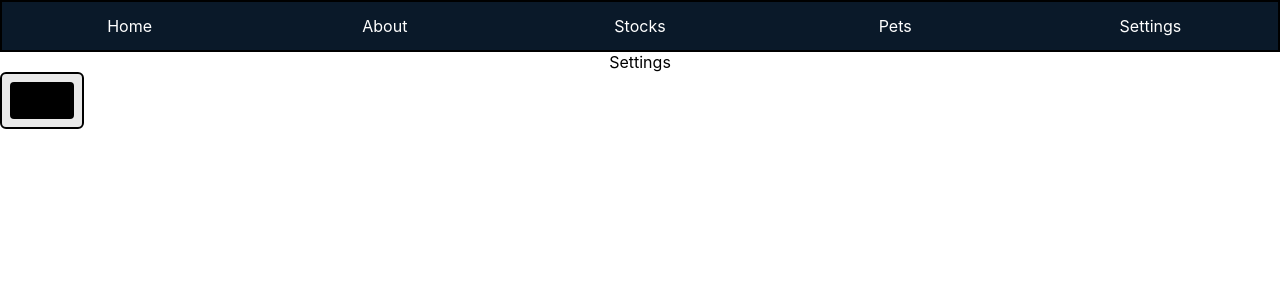
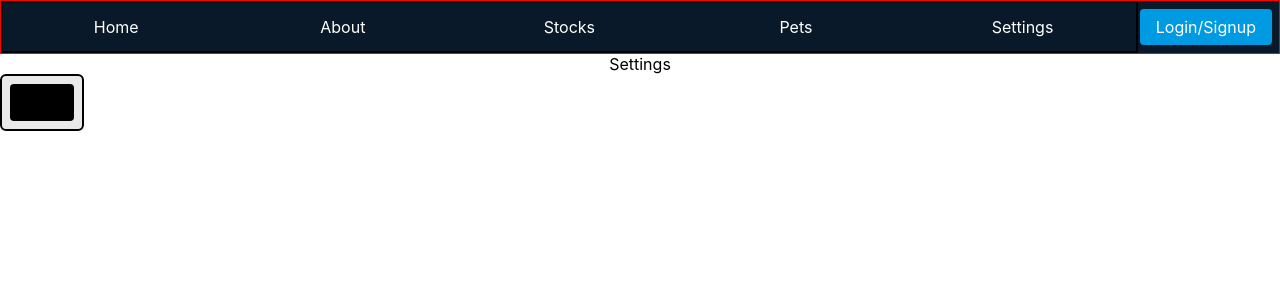
Before and after one commit to ldanneman/project-32, a React (Create React App) app: page /settings in a window 1280 px wide. Shown: the top 300 px of the page. Built offline with nearby package versions, Linux system fonts and the light colour scheme.

Commit message:
inital auth

```diff
--- a/package.json
+++ b/package.json
@@ -9,6 +9,7 @@
     "axios": "^0.25.0",
     "react": "^17.0.2",
     "react-dom": "^17.0.2",
+    "react-hook-form": "^7.33.1",
     "react-router-dom": "6",
     "react-scripts": "4.0.3",
     "web-vitals": "^1.0.1"
--- a/src/App.js
+++ b/src/App.js
@@ -1,17 +1,46 @@
-import * as React from "react";
+import React, { useState } from "react";
 import { Routes, Route, Link } from "react-router-dom";
 import "./App.css";
-// import Home from "./pages/Home";
-// import About from "./pages/About";
-// import Stocks from "./pages/Stocks";
 import { Home, Stocks, About, Settings, Pets } from "pages";
 import NavBar from "./components/NavBar/NavBar";
 import { routes } from "./data/routes";
+import AppContext from "context/appContext";
+import Button from "./components/Button/Button";
+import Auth from "./components/Auth/Auth";
+import useModal from "hooks/useModal";
 
 function App() {
+  const [user, setUser] = useState(false);
+  const [Modal, openModal, closeModal] = useModal();
+
+  const signIn = () => {
+    user ? setUser(!user) : openModal();
+  };
+
   return (
     <div className="App">
-      <NavBar routes={routes} />
+      <AppContext.Provider value={{ user, setUser }}>
+        <div
+          style={{
+            display: "flex",
+            border: "1px solid red",
+          }}
+        >
+          <NavBar routes={routes} style={{ flex: 25 }} />
+          <div
+            style={{
+              backgroundColor: "#0a1929",
+              paddingRight: "5px",
+              display: "flex",
+              alignItems: "center",
+            }}
+          >
+            <Button onClick={signIn} style={{ flex: 1 }}>
+              {user ? "Logout" : "Login/Signup"}
+            </Button>
+          </div>
+        </div>
+
         <Routes>
           <Route path="/" element={<Home />} />
           <Route path="about" element={<About />} />
@@ -19,6 +48,10 @@ function App() {
           <Route path="pets" element={<Pets />} />
           <Route path="settings" element={<Settings />} />
         </Routes>
+        <Modal>
+          <Auth closeModal={closeModal} />
+        </Modal>
+      </AppContext.Provider>
     </div>
   );
 }
--- /dev/null
+++ b/src/components/Auth/Auth.jsx
@@ -0,0 +1,22 @@
+import React, { useEffect, useContext } from "react";
+import useModal from "../../hooks/useModal";
+import Button from "../../components/Button/Button";
+import AppContext from "context/appContext";
+
+function Auth({ closeModal }) {
+  const { user, setUser } = useContext(AppContext);
+
+  const signIn = () => {
+    setUser(!user);
+    closeModal();
+  };
+  useEffect(() => {}, []);
+
+  return (
+    <div>
+      <Button onClick={signIn}>SignIn</Button>
+    </div>
+  );
+}
+
+export default Auth;
--- a/src/components/NavBar/NavBar.jsx
+++ b/src/components/NavBar/NavBar.jsx
@@ -1,11 +1,14 @@
-import React from "react";
+import React, { useContext } from "react";
 import { Link } from "react-router-dom";
 import styles from "./NavBar.module.css";
+import AppContext from "context/appContext";
+import Button from "../../components/Button/Button";
 
-function NavBar({ routes }) {
+function NavBar({ routes, ...props }) {
+  const { user, setUser } = useContext(AppContext);
   const keys = Object.keys(routes);
   return (
-    <div>
+    <div {...props}>
       <nav>
         <ul className={styles.ul}>
           {keys.map((key, i) => {
--- /dev/null
+++ b/src/context/appContext.js
@@ -0,0 +1,5 @@
+import { createContext } from "react";
+
+const AppContext = createContext([]);
+
+export default AppContext;
--- a/src/hooks/css/modal.module.css
+++ b/src/hooks/css/modal.module.css
@@ -3,31 +3,30 @@
     z-index: 1;
     left: 0;
     top: 0;
-    /* top: 60px; */
     width: 100%;
     height: 100%;
     overflow: auto;
     background-color: rgba(0,0,0,0.4);
     backdrop-filter: blur(2px) grayscale(1) drop-shadow(4px 4px 10px blue);
-    /* display: 'flex';
-    align-items: center; */
-    /* justify-content: center;
-    align-self: center; */
-
   }
   .modalContent {
-    /* display:'flex'; */
+    display: flex;
+    flex-direction: column;
     background-color: #fefefe;
     margin: 15% auto;
     padding: 20px;
     border: 1px solid #888;
     border-radius: 4px;
-    max-Width: 40%;
+    max-width: 40%;
     min-height: 20%;
-    /* width: 80%;
-    height: 80%; */
-    /* height: 80%; */
     margin-top: 100px;
-    /* z-index: 2; */
-
   }
+  .buttonContainer {
+    display: 'flex';
+    margin-top: auto;
+    justify-content: flex-end;
+    text-align: right;
+  }
+  .button {
+    display: inline-block;
+  }
--- a/src/hooks/useModal.jsx
+++ b/src/hooks/useModal.jsx
@@ -1,5 +1,6 @@
 import React from "react";
 import styles from "./css/modal.module.css";
+import Button from "../components/Button/Button";
 
 function useModal() {
   const [modalVisible, setModalVisible] = React.useState(false);
@@ -18,6 +19,11 @@ function useModal() {
         >
           <div className={styles.modalContent} style={customStyle} {...props}>
             {children}
+            <div className={styles.buttonContainer}>
+              <div className={styles.button}>
+                <Button onClick={() => closeModal()}>Close</Button>
+              </div>
+            </div>
           </div>
         </div>
       );
```
Also changed, not shown: src/data/users.json (added, +13 -0 lines), 1 other file (tests, documents, lock files or other folders). Lines whose indentation alone changed are shown as unchanged.
